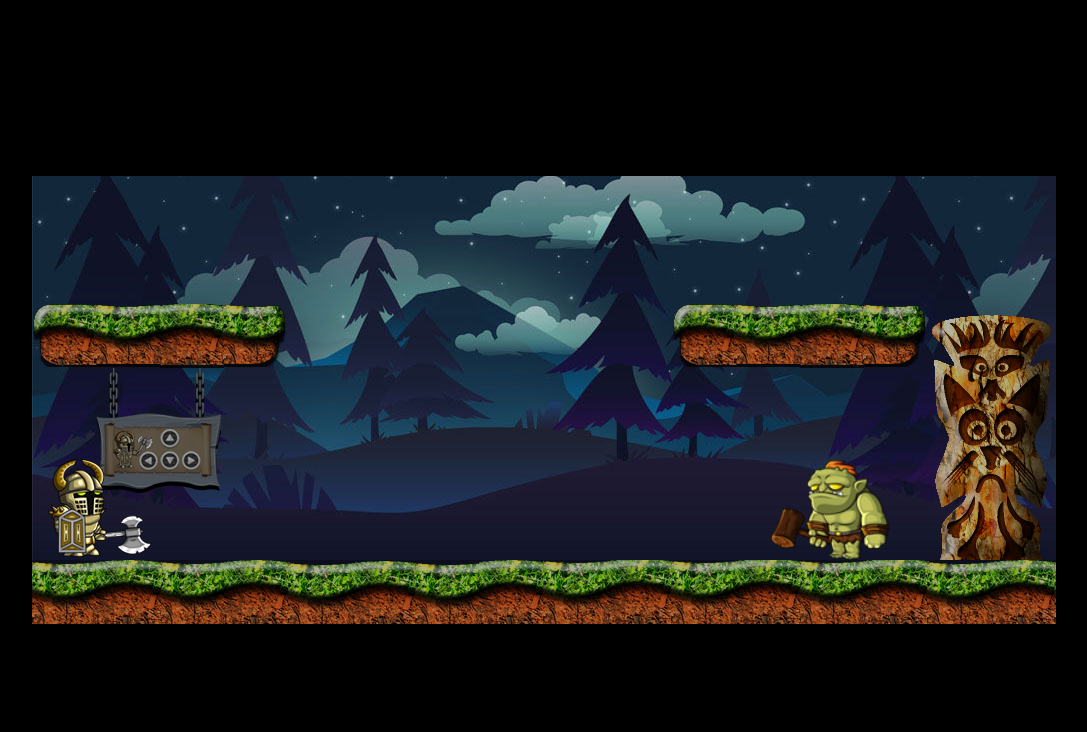
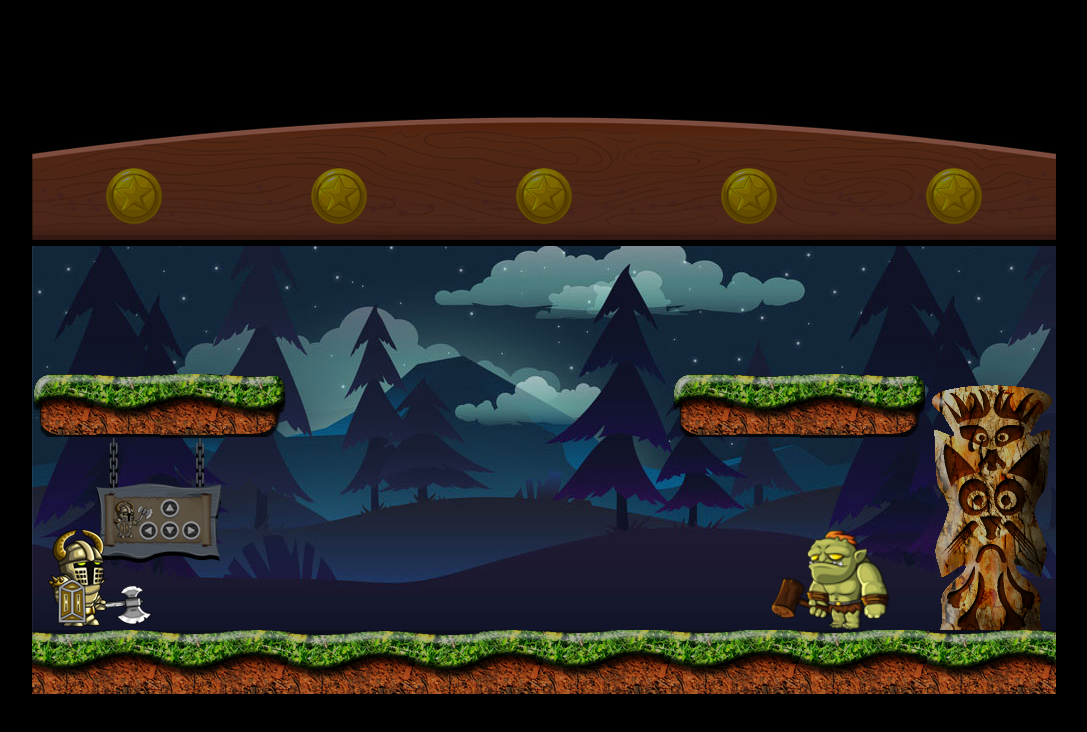
Before and after one commit to TomaszRybacki/Knight-game, a website: page index.html in a window 1280 px wide. Shown: the whole page, without its empty margins (96-1183 px from the left). Drawn offline with Linux system fonts and the light colour scheme; animation ran at ten frames a second.

Commit message:
GUI added

```diff
--- a/css/main.css
+++ b/css/main.css
@@ -8,6 +8,7 @@ body {
   height: 100vh;
 
   display: flex;
+  flex-direction: column;
   justify-content: center;
   align-items: center;
 }
@@ -16,3 +17,20 @@ body {
   height: 448px;
   width: 1024px;
 }
+
+.UI {
+  width: 1024px;
+  height: 128px;
+  margin: 6px 0;
+  background-image: url('../assets/UI.png');
+  background-repeat: no-repeat;
+  background-size: contain;
+
+  display: flex;
+  justify-content: space-around;
+  align-items: center;
+}
+
+img {
+  padding-top: 40px;
+}
--- a/index.html
+++ b/index.html
@@ -13,6 +13,13 @@
 
 <body oncontextmenu="event.preventDefault()" onscroll="event.preventDefault()">
 
+  <div class="UI">
+    <img id="gold1" src="assets/point-spot.png" alt="point">
+    <img id="gold2" src="assets/point-spot.png" alt="point">
+    <img id="gold3" src="assets/point-spot.png" alt="point">
+    <img id="gold4" src="assets/point-spot.png" alt="point">
+    <img id="gold5" src="assets/point-spot.png" alt="point">
+  </div>
   <div id="game-canvas"></div>
 
 
--- a/scripts/game.js
+++ b/scripts/game.js
@@ -70,10 +70,10 @@ function create() {
 	game.add.sprite(0, 0, 'background');
 	game.world.setBounds(0, 0, boardSize[0], boardSize[1]);
 
-	game.add.sprite(64, boardSize[1] - 256, 'arrows');
-	game.add.sprite(boardSize[0] - 128, boardSize[1] - 320, 'totem');
+	game.add.sprite(gridSize[0], boardSize[1] - (4 * gridSize[1]), 'arrows');
+	game.add.sprite(boardSize[0] - (2 * gridSize[0]), boardSize[1] - (5 * gridSize[0]), 'totem');
 
-	ground = game.add.sprite(0, boardSize[1] - 64, 'ground');
+	ground = game.add.sprite(0, boardSize[1] - gridSize[1], 'ground');
 	game.physics.arcade.enable(ground);
 	ground.body.immovable = true;
 
@@ -201,8 +201,12 @@ function killPlayer(playerSprite, orc) {
 
 
 function collectGold(playerSprite, gold) {
+	var point;
+
 	gold.kill();
 	collectedGold += 1;
+	point = document.getElementById('gold' + collectedGold);
+	point.src = 'assets/point.png';
 
 	if (collectedGold === 5) {
 		gameOver = true;
```
Also changed, not shown: assets/UI.png (added), assets/point-spot.png (added), assets/point.png (added).
